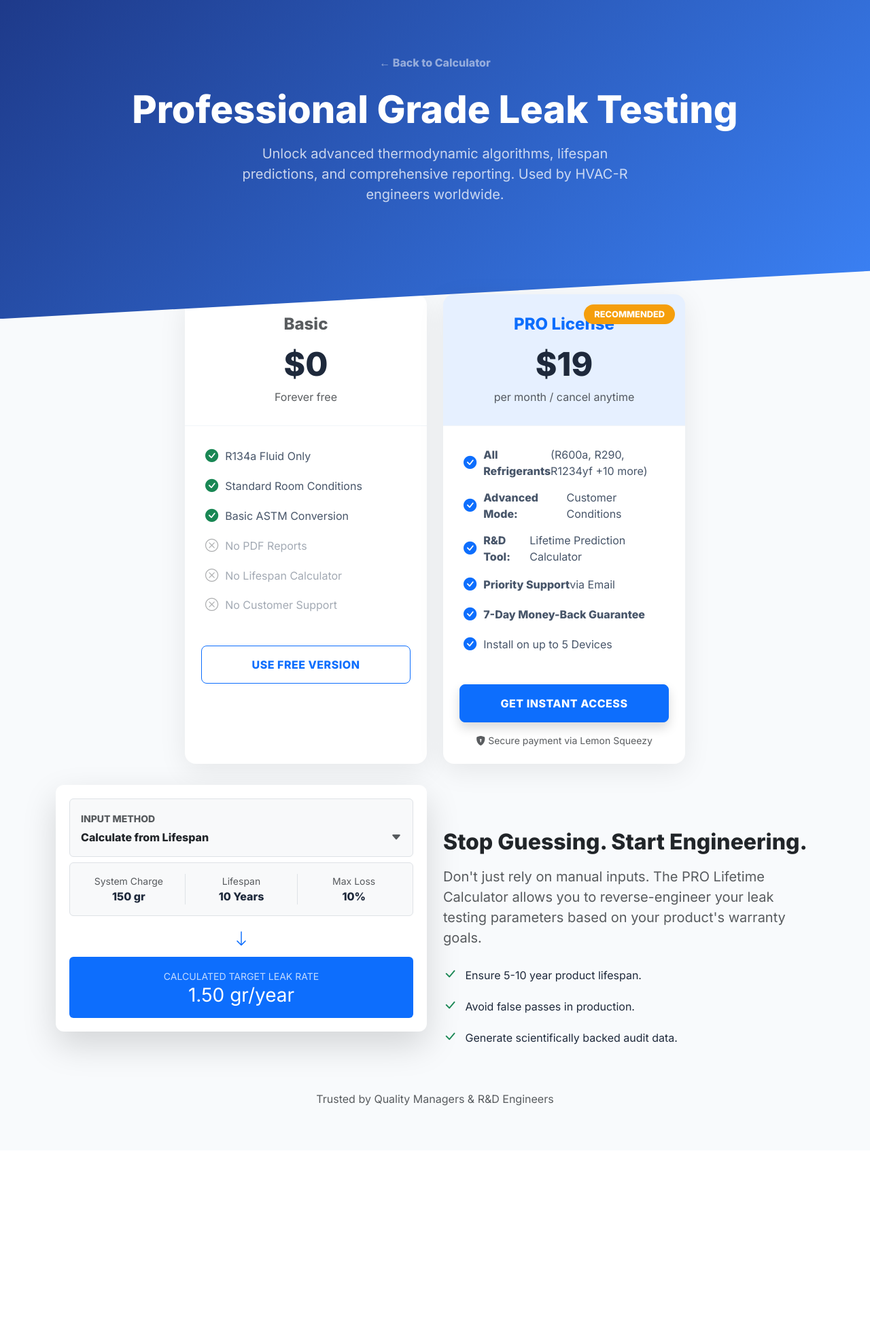
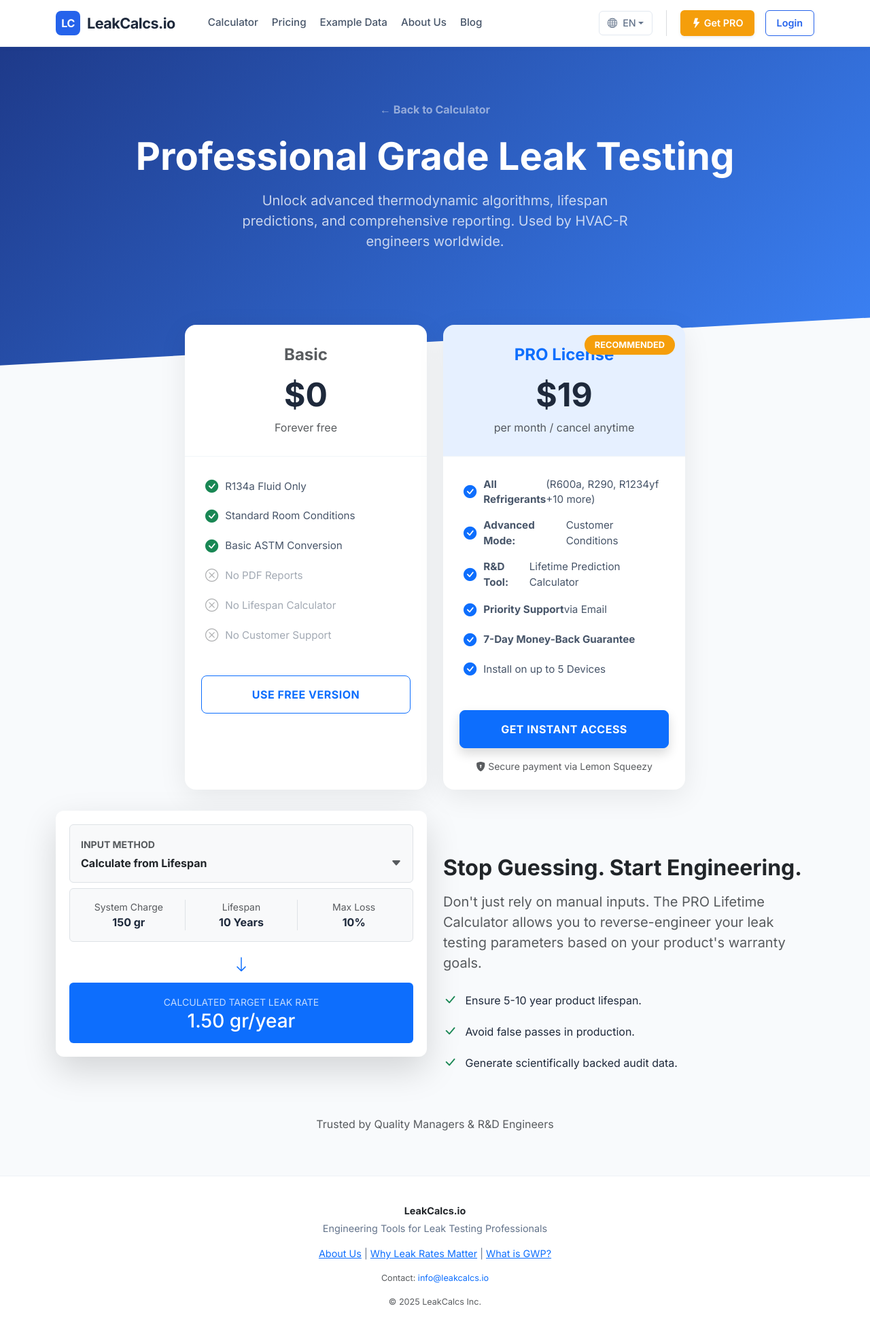
Before and after one commit to Deus09/leakcalcs, a Flask app: page /pricing in a window 1280 px wide. Shown: the whole page at 68% size. Before the commit the page ends 1627 px from the top, so only its background shows below. Run offline with Flask 3, Linux system fonts and the light colour scheme.

Commit message:
pricing.html dosyasını güncelleyerek temel şablona geçiş yapıldı; sayfa yapısı ve stil iyileştirildi.

```diff
--- a/templates/pricing.html
+++ b/templates/pricing.html
@@ -1,12 +1,8 @@
-<!DOCTYPE html>
-<html lang="{{ lang }}">
-<head>
-    <meta charset="UTF-8">
-    <meta name="viewport" content="width=device-width, initial-scale=1.0">
-    <title>Upgrade to PRO | LeakCalcs.io</title>
-    <link href="https://cdn.jsdelivr.net/npm/bootstrap@5.3.0/dist/css/bootstrap.min.css" rel="stylesheet">
-    <link href="https://fonts.googleapis.com/css2?family=Inter:wght@400;600;800&display=swap" rel="stylesheet">
-    <link rel="stylesheet" href="https://cdn.jsdelivr.net/npm/bootstrap-icons@1.11.1/font/bootstrap-icons.css">
+{% extends "base.html" %}
+
+{% block title %}Upgrade to PRO | LeakCalcs.io{% endblock %}
+
+{% block extra_head %}
     <style>
         body { background-color: #f8fafc; font-family: 'Inter', sans-serif; color: #1e293b; }
         .hero-section { background: linear-gradient(135deg, #1e3a8a 0%, #3b82f6 100%); color: white; padding: 80px 0 120px; clip-path: polygon(0 0, 100% 0, 100% 85%, 0 100%); }
@@ -21,9 +17,9 @@
         .recommended-badge { background: #f59e0b; color: white; padding: 5px 15px; border-radius: 20px; font-size: 0.8rem; font-weight: 700; position: absolute; top: 15px; right: 15px; }
         .screenshot-box { background: white; border-radius: 12px; padding: 20px; box-shadow: 0 20px 50px rgba(0,0,0,0.15); margin-top: -80px; }
     </style>
-</head>
-<body>
+{% endblock %}
 
+{% block content %}
     <div class="hero-section text-center">
         <div class="container">
             <a href="/?lang={{ lang }}" class="text-white-50 text-decoration-none fw-bold mb-4 d-inline-block">&larr; Back to Calculator</a>
@@ -34,7 +30,7 @@
         </div>
     </div>
 
-    <div class="container" style="margin-top: -60px;">
+    <div class="container" style="margin-top: -60px; position: relative; z-index: 10;">
         <div class="row g-4 justify-content-center">
 
             <div class="col-lg-4 col-md-6">
@@ -140,6 +136,4 @@
         </div>
 
     </div>
-
-</body>
-</html>
+{% endblock %}
```
